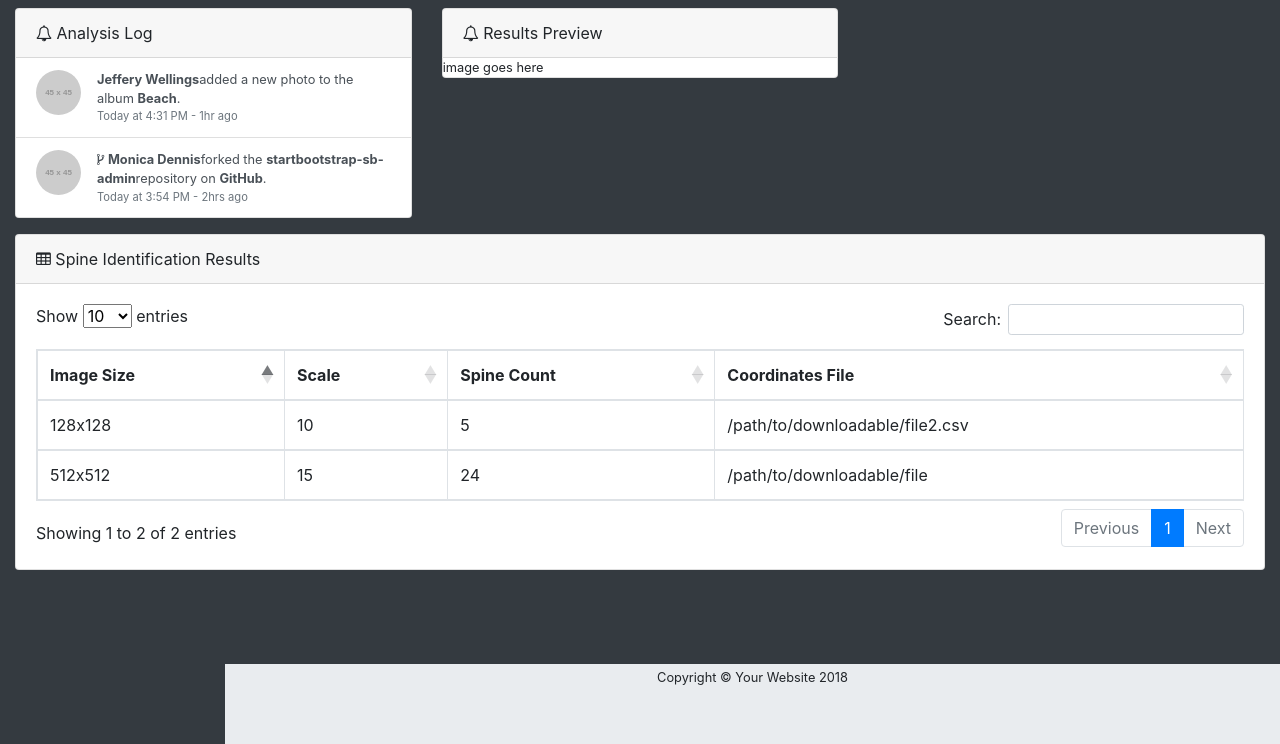
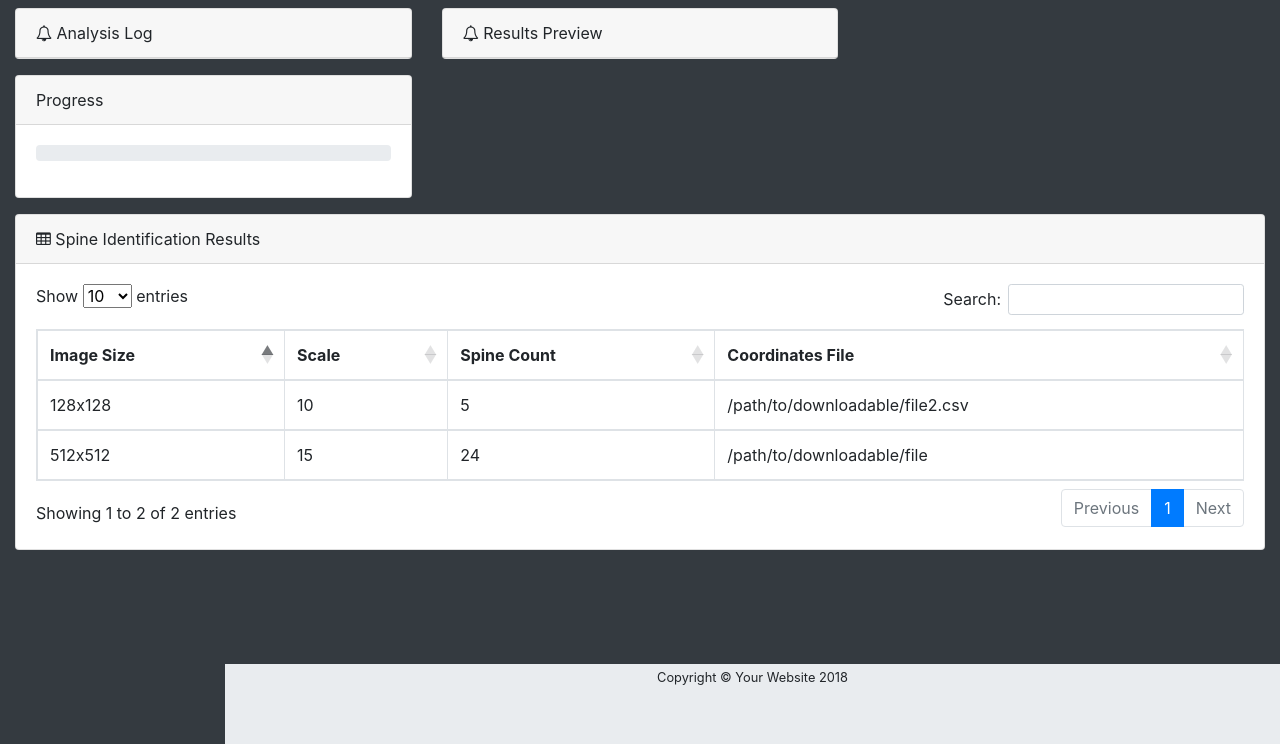
Before and after one commit to mikeusru/SpineYoloOnline, a Flask app: template templates/dashboard.html in a window 1280 px wide. Shown: the part 56-800 px from the top of the page. Run offline with Flask 2, Linux system fonts and the light colour scheme; the template is opened without the code that fills it, so the values that code supplies are empty; grey boxes labelled with a size stand in for pictures from a placeholder-image service; parts of the project's set-up code (start-up, migrations or seed data) failed here and were passed over; some libraries are stand-ins or nearby versions.

Commit message:
progress bar update w/ spine zone analysis

```diff
--- a/static/js/customer.js
+++ b/static/js/customer.js
@@ -3,6 +3,8 @@ const pusher = new Pusher('309568955ad8ba7e672c', {
     cluster: 'us2',
     encrypted: true
 });
+const uID = Math.floor((Math.random()*100)+1);
+
 
     $(document).ready(function(){
       var dataTable = $("#dataTable").DataTable()
--- a/static/js/image.js
+++ b/static/js/image.js
@@ -2,17 +2,17 @@
 $(document).ready(function () {
   $('.navbar-sidenav [data-toggle="tooltip"]').tooltip({
     template: '<div class="tooltip navbar-sidenav-tooltip" role="tooltip" style="pointer-events: none;"><div class="arrow"></div><div class="tooltip-inner"></div></div>'
-  })
+  });
 
-  $('[data-toggle="tooltip"]').tooltip()
+  $('[data-toggle="tooltip"]').tooltip();
 
   var imageChannel = pusher.subscribe('image');
   imageChannel.bind('send', function(data) {
-    var toAppend = document.createElement('a')
-    document.getElementById('spine-image-box').appendChild(toAppend)
+    var toAppend = document.createElement('a');
+    document.getElementById('spine-image-box').appendChild(toAppend);
     toAppend.innerHTML ='<div class="media">'+
                     '<div class="media-body">'+
-                      `<img src = "{{ url_for('static', filename=${data.image_link})}}" alt="Analyzed Image">`,
+                      `<img src = "${data.image_link}" alt="Analyzed Image2">`+
                     '</div>'+
                   '</div>'
 
--- /dev/null
+++ b/static/js/progress_bar.js
@@ -0,0 +1,9 @@
+var progressChannel = pusher.subscribe('progress_');
+progressChannel.bind('update', function(data) {
+  //data = {message: "hello you", progress:42}
+    var messageBox = $('#create-account-form-with-realtime').children('.messages');
+    var progressBar = $('#realtime-progress-bar');
+
+    messageBox.html(data.message);
+    progressBar.width(data.progress+"%");
+});
--- a/templates/dashboard.html
+++ b/templates/dashboard.html
@@ -11,7 +11,6 @@
       <link href="https://cdnjs.cloudflare.com/ajax/libs/font-awesome/4.7.0/css/font-awesome.min.css" rel="stylesheet" type="text/css">
       <link href="https://cdn.datatables.net/1.10.16/css/dataTables.bootstrap4.min.css" rel="stylesheet">
       <link href="{{ url_for('static', filename='css/sb-admin.css') }}" rel="stylesheet">
-      {{ JSGlue.include() }}
     </head>
     <body class="fixed-nav sticky-footer bg-dark" id="page-top">
       <nav class="navbar navbar-expand-lg navbar-dark bg-dark fixed-top" id="mainNav">
@@ -47,28 +46,7 @@
                   <i class="fa fa-bell-o"></i> Analysis Log</div>
                 <div class="list-group list-group-flush small">
                   <div id="message-box">
-                    <a class="list-group-item list-group-item-action" href="#">
-                      <div class="media">
-                        <img class="d-flex mr-3 rounded-circle" src="http://placehold.it/45x45" alt="">
-                        <div class="media-body">
-                          <strong>Jeffery Wellings</strong>added a new photo to the album
-                          <strong>Beach</strong>.
-                          <div class="text-muted smaller">Today at 4:31 PM - 1hr ago</div>
-                        </div>
-                      </div>
-                    </a>
-                    <a class="list-group-item list-group-item-action" href="#">
-                      <div class="media">
-                        <img class="d-flex mr-3 rounded-circle" src="http://placehold.it/45x45" alt="">
-                        <div class="media-body">
-                          <i class="fa fa-code-fork"></i>
-                          <strong>Monica Dennis</strong>forked the
-                          <strong>startbootstrap-sb-admin</strong>repository on
-                          <strong>GitHub</strong>.
-                          <div class="text-muted smaller">Today at 3:54 PM - 2hrs ago</div>
-                        </div>
-                      </div>
-                    </a>
+<!--                    messages go here-->
                   </div>
                 </div>
               </div>
@@ -83,7 +61,7 @@
                     <div class="media">
                       <div class = "media-body">
 
-                      image goes here
+<!--                      image goes here-->
 
                       </div>
                     </div>
@@ -91,6 +69,25 @@
                 </div>
               </div>
             </div>
+          </div>
+          <div class="row">
+              <div class="col-lg-4">
+              <!-- Example Notifications Card-->
+              <div class="card mb-3">
+                    <div class="card-header">
+                        Progress
+                    </div>
+                  <div class="card-body">
+                      <form id="create-account-form-with-realtime">
+                        <div class="progress progress-striped active hide">
+                            <div class="progress-bar progress-bar-info" id='realtime-progress-bar' role="progressbar"style="width: 0%"></div>
+                        </div>
+                        <p class="messages"></p>
+                      </form>
+                  </div>
+              </div>
+            </div>
+
           </div>
           <!-- Example DataTables Card-->
           <div class="card mb-3">
@@ -145,6 +142,9 @@
         <script src="{{ url_for('static', filename='js/customer.js') }}"></script>
         <script src="{{ url_for('static', filename='js/message.js') }}"></script>
         <script src="{{ url_for('static', filename='js/image.js') }}"></script>
+        <script src="{{ url_for('static', filename='js/progress_bar.js') }}"></script>
+
+
       </div>
     </body>
     </html>
```
Also changed, not shown: SpineDetector.py (+9 -2 lines).
